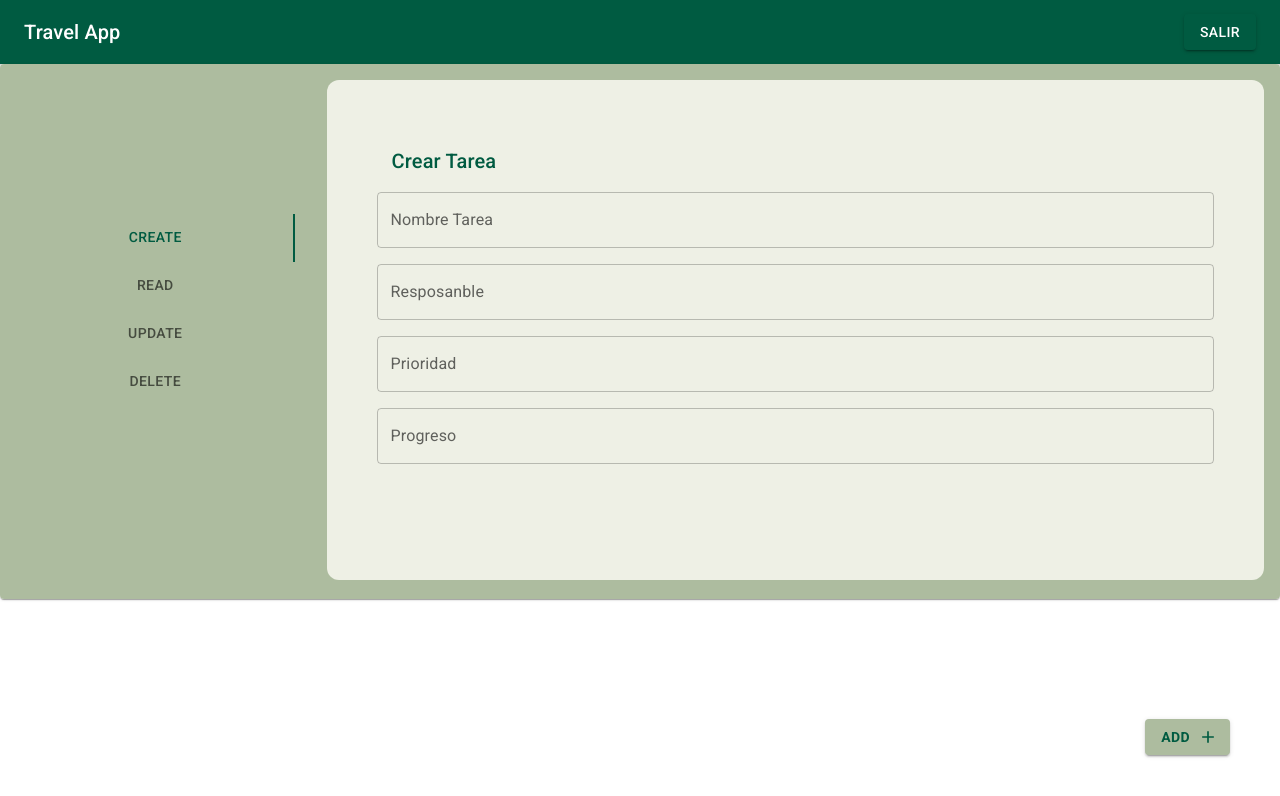
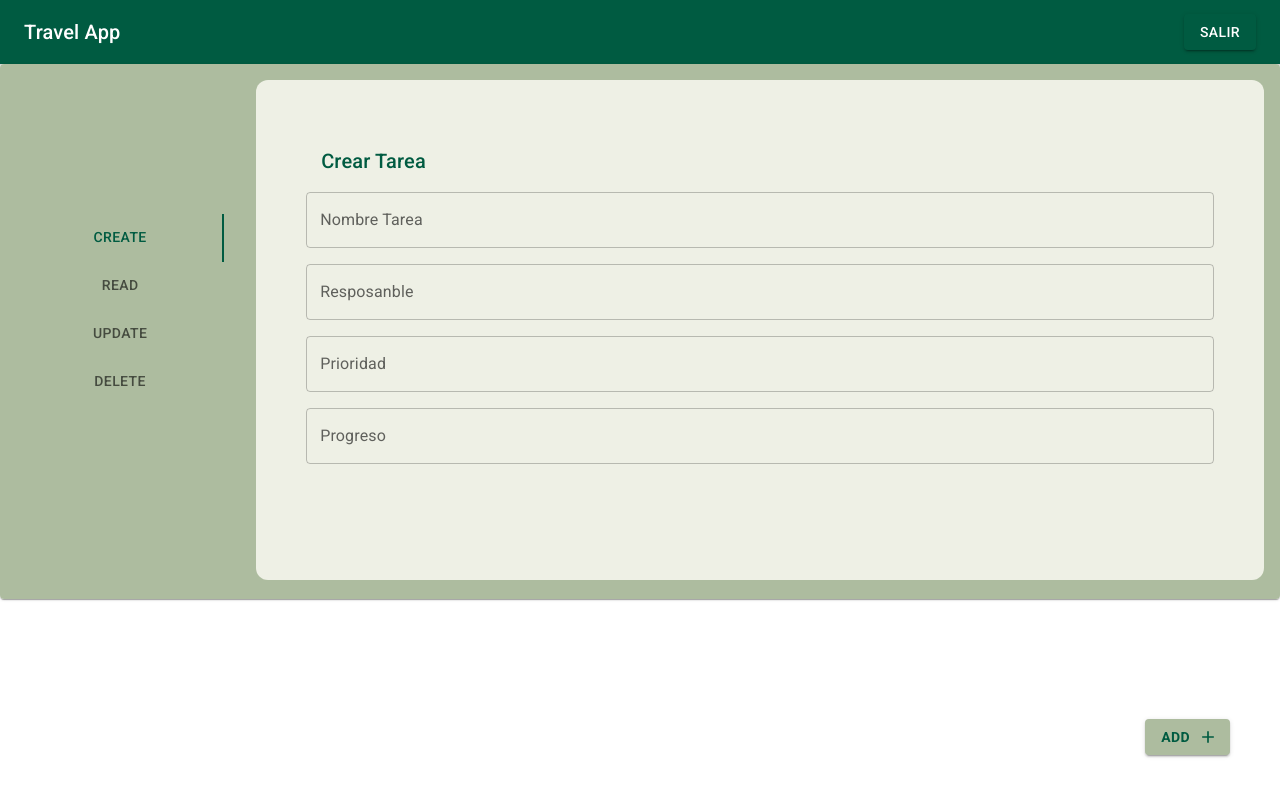
Before and after one commit to PracticesDev/Tasks-Redux, a React (Vite) app: page /taskapp in a window 1280 px wide. Shown: the top 796 px of the page. Built offline with nearby package versions, Linux system fonts and the light colour scheme.

Commit message:
theme modification

```diff
--- a/src/task/layout/LayoutTravel.jsx
+++ b/src/task/layout/LayoutTravel.jsx
@@ -14,13 +14,13 @@ export const LayoutTravel = () => {
     const renderContent = () => {
         switch (value) {
             case 0:
-                return <CreateComponent/>;
+                return <CreateComponent />;
             case 1:
-                return <ReadComponent/>;
+                return <ReadComponent />;
             case 2:
-                return <UpdateComponent/>;
+                return <UpdateComponent />;
             case 3:
-                return <DeleteComponent/>;
+                return <DeleteComponent />;
             default:
                 return null;
         }
@@ -28,7 +28,7 @@ export const LayoutTravel = () => {
 
     return (
         <Card style={{ display: 'flex', flexDirection: 'vertical' }}>
-            <CardContent sx={{ backgroundColor: 'three.main', height: '535px', width: '360px', paddingTop: '150px' }}>
+            <CardContent sx={{ backgroundColor: 'three.main', height: '535px', width: '260px', paddingTop: '150px' }}>
                 <Tabs
                     value={value}
                     orientation="vertical"
@@ -55,8 +55,6 @@ export const LayoutTravel = () => {
                         borderRadius: '12px',
                         backgroundColor: 'secondary.main'
                     }}>
-
-
                     {renderContent()}
                 </CardContent>
 
--- a/src/theme/AppTheme.jsx
+++ b/src/theme/AppTheme.jsx
@@ -1,12 +1,12 @@
 import { ThemeProvider } from '@emotion/react';
 import { CssBaseline } from '@mui/material';
 
-import { purpleTheme } from './';
+import { colorTheme } from './';
 
 
 export const AppTheme = ({ children }) => {
   return (
-    <ThemeProvider theme={ purpleTheme }>
+    <ThemeProvider theme={ colorTheme }>
       {/* CssBaseline kickstart an elegant, consistent, and simple baseline to build upon. */}
       <CssBaseline />
 
--- a/src/theme/purpleTheme.js
+++ b/src/theme/colorTheme.js
@@ -1,7 +1,7 @@
 import { createTheme } from '@mui/material';
 import { red } from '@mui/material/colors';
 
-export const purpleTheme = createTheme({
+export const colorTheme = createTheme({
     palette: {
         primary: {
             main: '#005B41'
--- a/src/theme/index.js
+++ b/src/theme/index.js
@@ -1,2 +1,2 @@
 export * from './AppTheme';
-export * from './purpleTheme';
+export * from './colorTheme';
```
